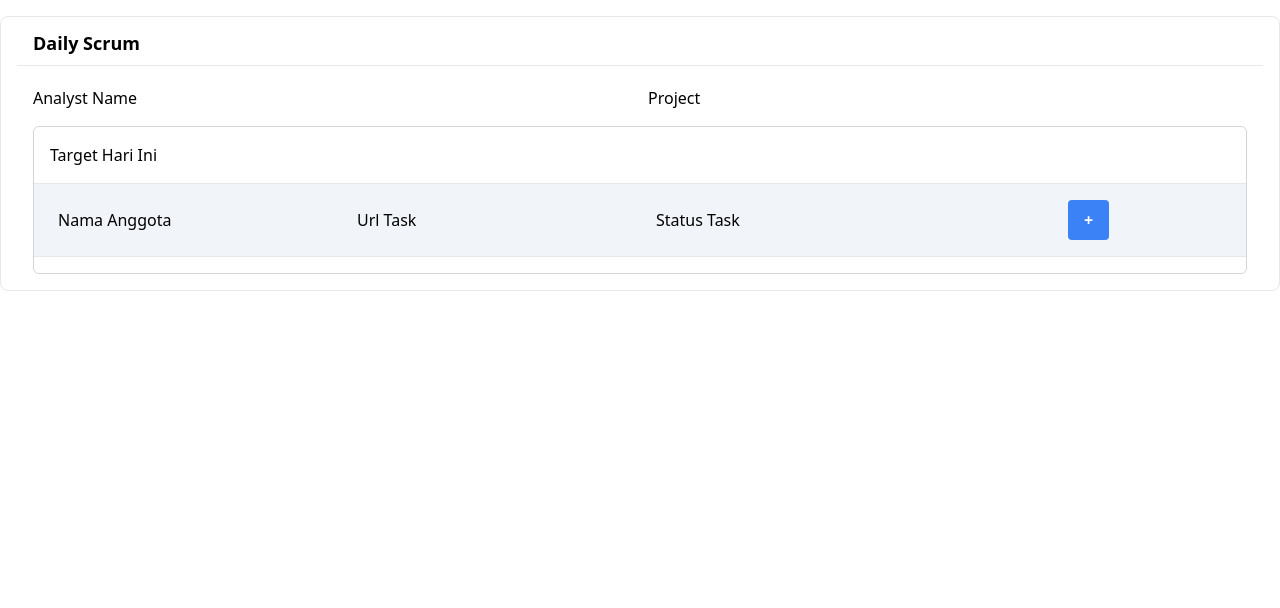
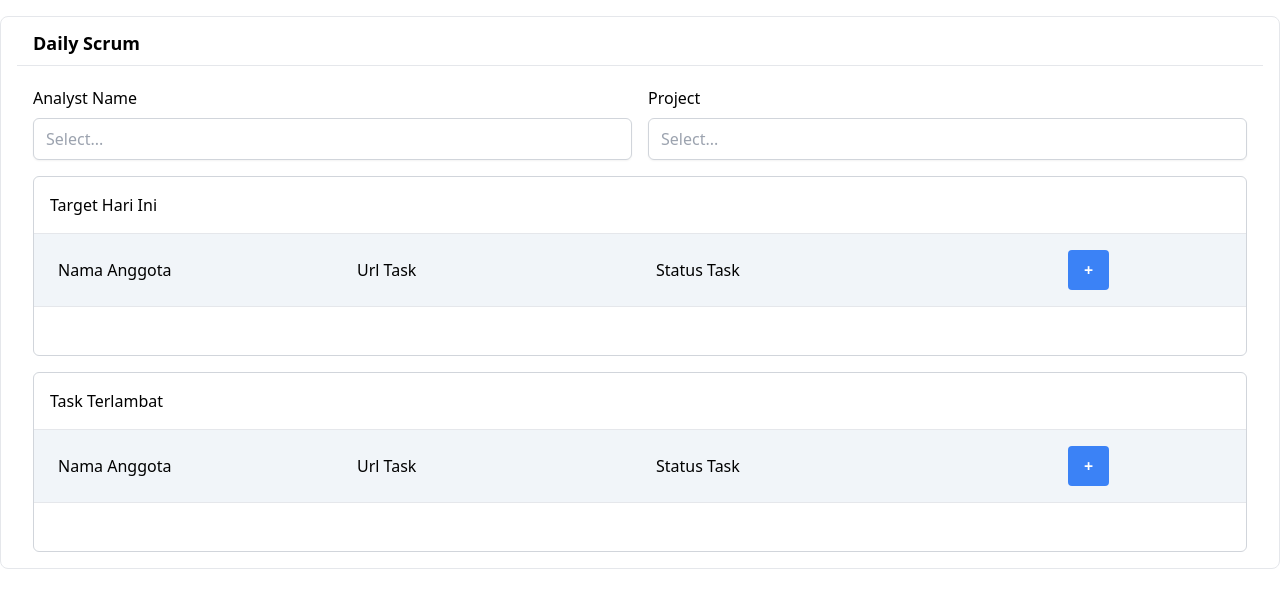
Before and after one commit to KevinUnedo/wawancara-javan, a React (Create React App) app: page / in a window 1280 px wide. Shown: the top 608 px of the page. Built offline with nearby package versions, Linux system fonts and the light colour scheme.

Commit message:
Adding the task telambat

```diff
--- a/src/App.js
+++ b/src/App.js
@@ -7,7 +7,8 @@ function App() {
   const [showProjectOptions, setShowProjectOptions] = useState(false);
   const [filteredAnalystOptions, setFilteredAnalystOptions] = useState([]);
   const [filteredProjectOptions, setFilteredProjectOptions] = useState([]);
-  const [additionalInputs, setAdditionalInputs] = useState([]);
+  const [additionalInputsTaskHariIni, setAdditionalInputsTaskHariIni] = useState([]);
+  const [additionalInputsTaskTerlambat, setAdditionalInputsTaskTerlambat] = useState([]);
 
   const analystOptions = ["Purwa Dazoratun", "Kevin Unedo"]; // List of analyst options
   const projectOptions = ["Icon+", "Iconhub", "Testing Project"]; // List of project options
@@ -48,20 +49,36 @@ function App() {
     setShowProjectOptions(true);
   };
 
-  const handleAddInputColumn = () => {
-    setAdditionalInputs([...additionalInputs, { namaAnggota: "", urlTask: "", statusTask: "" }]);
+  const handleAddInputColumn = (type) => {
+    if (type === 'taskHariIni') {
+      setAdditionalInputsTaskHariIni([...additionalInputsTaskHariIni, { namaAnggota: "", urlTask: "", statusTask: "" }]);
+    } else if (type === 'taskTerlambat') {
+      setAdditionalInputsTaskTerlambat([...additionalInputsTaskTerlambat, { namaAnggota: "", urlTask: "", statusTask: "" }]);
+    }
   };
 
-  const handleInputChange = (index, type, value) => {
-    const updatedInputs = [...additionalInputs];
-    updatedInputs[index][type] = value;
-    setAdditionalInputs(updatedInputs);
+  const handleInputChange = (index, type, value, inputType) => {
+    if (inputType === 'taskHariIni') {
+      const updatedInputs = [...additionalInputsTaskHariIni];
+      updatedInputs[index][type] = value;
+      setAdditionalInputsTaskHariIni(updatedInputs);
+    } else if (inputType === 'taskTerlambat') {
+      const updatedInputs = [...additionalInputsTaskTerlambat];
+      updatedInputs[index][type] = value;
+      setAdditionalInputsTaskTerlambat(updatedInputs);
+    }
   };
 
-  const handleRemoveInputColumn = (index) => {
-    const updatedInputs = [...additionalInputs];
-    updatedInputs.splice(index, 1);
-    setAdditionalInputs(updatedInputs);
+  const handleRemoveInputColumn = (index, inputType) => {
+    if (inputType === 'taskHariIni') {
+      const updatedInputs = [...additionalInputsTaskHariIni];
+      updatedInputs.splice(index, 1);
+      setAdditionalInputsTaskHariIni(updatedInputs);
+    } else if (inputType === 'taskTerlambat') {
+      const updatedInputs = [...additionalInputsTaskTerlambat];
+      updatedInputs.splice(index, 1);
+      setAdditionalInputsTaskTerlambat(updatedInputs);
+    }
   };
 
   return (
@@ -72,11 +89,51 @@ function App() {
         <div className="mt-2 flex">
           <div className="flex-1 pr-2">
             <h3 className='mt-3'>Analyst Name</h3>
-            {/* Analyst Name Input */}
+            <div className="mt-2 relative">
+              <input
+                type="text"
+                value={analystName}
+                onChange={handleAnalystInputChange}
+                onClick={handleAnalystInputClick}
+                className="block w-full py-2 px-3 border border-gray-300 bg-white rounded-md shadow-sm focus:outline-none focus:ring-indigo-500 focus:border-indigo-500 cursor-pointer"
+                placeholder="Select..."
+              />
+              <div className={`absolute z-10 top-full left-0 w-full bg-white border border-gray-300 shadow-lg rounded-md mt-1 ${showAnalystOptions ? '' : 'hidden'}`}>
+                {filteredAnalystOptions.map((option, index) => (
+                  <div
+                    key={index}
+                    className="py-2 px-4 hover:bg-gray-100 cursor-pointer"
+                    onClick={() => handleAnalystOptionClick(option)}
+                  >
+                    {option}
+                  </div>
+                ))}
+              </div>
+            </div>
           </div>
           <div className="flex-1 pl-2 mt-3">
             <h5 className=''>Project</h5>
-            {/* Project Input */}
+            <div className="mt-2 relative">
+              <input
+                type="text"
+                value={project}
+                onChange={handleProjectInputChange}
+                onClick={handleProjectInputClick}
+                className="block w-full py-2 px-3 border border-gray-300 bg-white rounded-md shadow-sm focus:outline-none focus:ring-indigo-500 focus:border-indigo-500 cursor-pointer"
+                placeholder="Select..."
+              />
+              <div className={`absolute z-10 top-full left-0 w-full bg-white border border-gray-300 shadow-lg rounded-md mt-1 ${showProjectOptions ? '' : 'hidden'}`}>
+                {filteredProjectOptions.map((option, index) => (
+                  <div
+                    key={index}
+                    className="py-2 px-4 hover:bg-gray-100 cursor-pointer"
+                    onClick={() => handleProjectOptionClick(option)}
+                  >
+                    {option}
+                  </div>
+                ))}
+              </div>
+            </div>
           </div>
         </div>
         <div className='mt-4 py-4 border border-gray-300 rounded-md'>
@@ -93,17 +150,20 @@ function App() {
               <p className="p-2">Status Task</p>
             </div>
             <div className="col-span-1 flex items-center justify-center">
-              <button onClick={handleAddInputColumn} className="bg-blue-500 hover:bg-blue-700 text-white font-bold py-2 px-4 rounded">
+              <button onClick={() => handleAddInputColumn('taskHariIni')} className="bg-blue-500 hover:bg-blue-700 text-white font-bold py-2 px-4 rounded">
                 +
               </button>
             </div>
-            {additionalInputs.map((input, index) => (
-              <React.Fragment key={`input-${index}`}>
+          </div>
+          <hr className="border-gray-200 w-full m-0" />
+          <div className='grid grid-cols-4 gap-4 p-4'>
+          {additionalInputsTaskHariIni.map((input, index) => (
+              <React.Fragment key={`input-task-hari-ini-${index}`}>
                 <div className="col-span-1">
                   <input
                     type="text"
                     value={input.namaAnggota}
-                    onChange={(e) => handleInputChange(index, 'namaAnggota', e.target.value)}
+                    onChange={(e) => handleInputChange(index, 'namaAnggota', e.target.value, 'taskHariIni')}
                     className="block w-full py-2 px-3 border border-gray-300 bg-white rounded-md shadow-sm focus:outline-none focus:ring-indigo-500 focus:border-indigo-500"
                   />
                 </div>
@@ -111,7 +171,7 @@ function App() {
                   <input
                     type="text"
                     value={input.urlTask}
-                    onChange={(e) => handleInputChange(index, 'urlTask', e.target.value)}
+                    onChange={(e) => handleInputChange(index, 'urlTask', e.target.value, 'taskHariIni')}
                     className="block w-full py-2 px-3 border border-gray-300 bg-white rounded-md shadow-sm focus:outline-none focus:ring-indigo-500 focus:border-indigo-500"
                   />
                 </div>
@@ -119,19 +179,74 @@ function App() {
                   <input
                     type="text"
                     value={input.statusTask}
-                    onChange={(e) => handleInputChange(index, 'statusTask', e.target.value)}
+                    onChange={(e) => handleInputChange(index, 'statusTask', e.target.value, 'taskHariIni')}
                     className="block w-full py-2 px-3 border border-gray-300 bg-white rounded-md shadow-sm focus:outline-none focus:ring-indigo-500 focus:border-indigo-500"
                   />
                 </div>
                 <div className="col-span-1 flex items-center justify-center">
-                  <button onClick={() => handleRemoveInputColumn(index)} className="bg-red-500 hover:bg-red-700 text-white font-bold py-2 px-4 rounded">
+                  <button onClick={() => handleRemoveInputColumn(index, 'taskHariIni')} className="bg-red-500 hover:bg-red-700 text-white font-bold py-2 px-4 rounded">
                     -
                   </button>
                 </div>
               </React.Fragment>
             ))}
           </div>
+        </div>
+        <div className='mt-4 py-4 border border-gray-300 rounded-md'>
+          <h5 className='px-4 mb-4'>Task Terlambat</h5>
           <hr className="border-gray-200 w-full m-0" />
+          <div className='bg-slate-100 grid grid-cols-4 gap-4 p-4'>
+            <div className="col-span-1">
+              <p className="p-2">Nama Anggota</p>
+            </div>
+            <div className="col-span-1">
+              <p className="p-2">Url Task</p>
+            </div>
+            <div className="col-span-1 ">
+              <p className="p-2">Status Task</p>
+            </div>
+            <div className="col-span-1 flex items-center justify-center">
+              <button onClick={() => handleAddInputColumn('taskTerlambat')} className="bg-blue-500 hover:bg-blue-700 text-white font-bold py-2 px-4 rounded">
+                +
+              </button>
+            </div>
+          </div>
+          <hr className="border-gray-200 w-full m-0" />
+          <div className='grid grid-cols-4 gap-4 p-4'>
+          {additionalInputsTaskTerlambat.map((input, index) => (
+              <React.Fragment key={`input-task-terlambat-${index}`}>
+                <div className="col-span-1">
+                  <input
+                    type="text"
+                    value={input.namaAnggota}
+                    onChange={(e) => handleInputChange(index, 'namaAnggota', e.target.value, 'taskTerlambat')}
+                    className="block w-full py-2 px-3 border border-gray-300 bg-white rounded-md shadow-sm focus:outline-none focus:ring-indigo-500 focus:border-indigo-500"
+                  />
+                </div>
+                <div className="col-span-1">
+                  <input
+                    type="text"
+                    value={input.urlTask}
+                    onChange={(e) => handleInputChange(index, 'urlTask', e.target.value, 'taskTerlambat')}
+                    className="block w-full py-2 px-3 border border-gray-300 bg-white rounded-md shadow-sm focus:outline-none focus:ring-indigo-500 focus:border-indigo-500"
+                  />
+                </div>
+                <div className="col-span-1">
+                  <input
+                    type="text"
+                    value={input.statusTask}
+                    onChange={(e) => handleInputChange(index, 'statusTask', e.target.value, 'taskTerlambat')}
+                    className="block w-full py-2 px-3 border border-gray-300 bg-white rounded-md shadow-sm focus:outline-none focus:ring-indigo-500 focus:border-indigo-500"
+                  />
+                </div>
+                <div className="col-span-1 flex items-center justify-center">
+                  <button onClick={() => handleRemoveInputColumn(index, 'taskTerlambat')} className="bg-red-500 hover:bg-red-700 text-white font-bold py-2 px-4 rounded">
+                    -
+                  </button>
+                </div>
+              </React.Fragment>
+            ))}
+          </div>
         </div>
       </div>
     </div>
```
